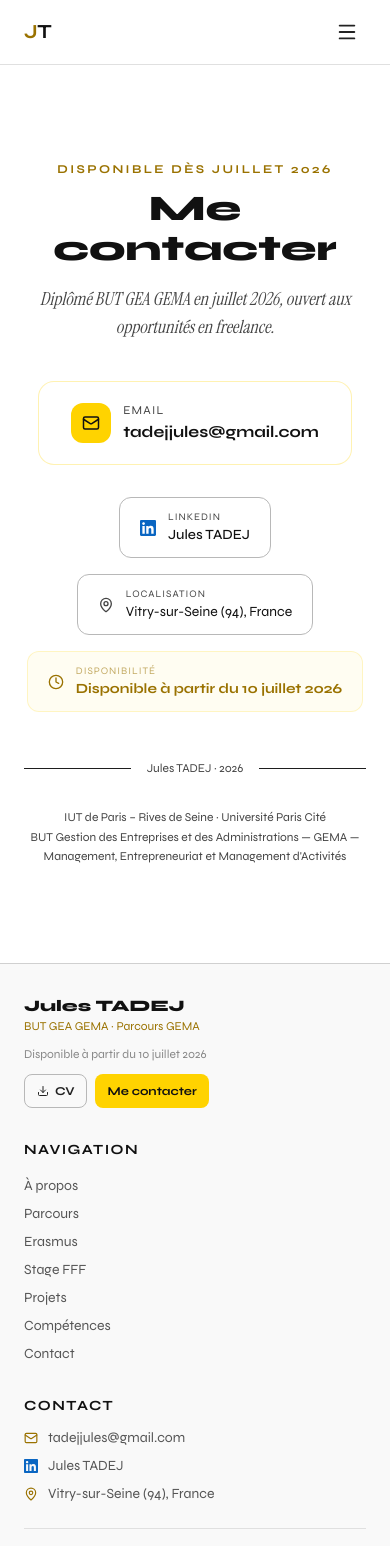
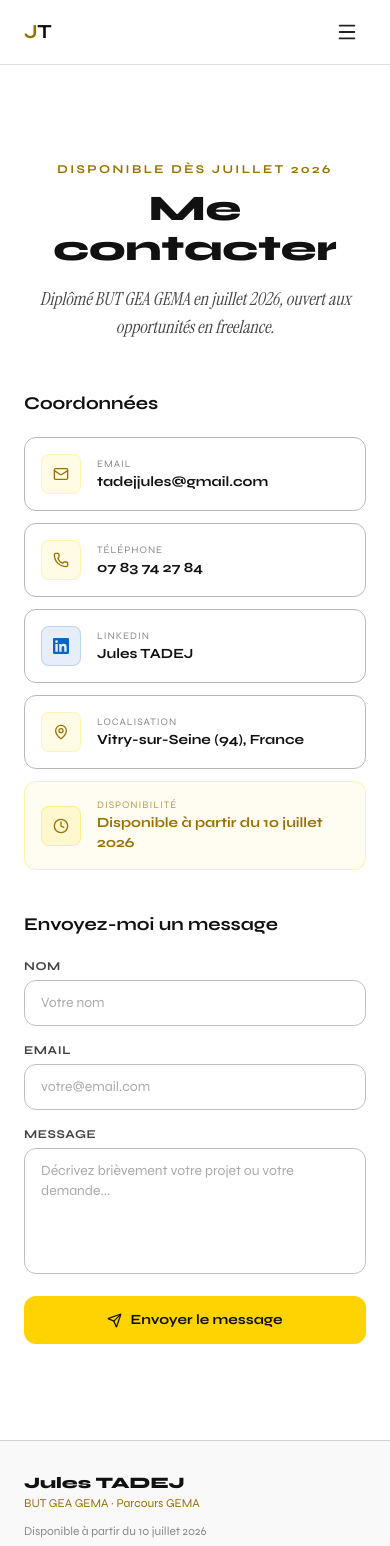
Before and after one commit to TADEJFFF/Portfolio-Julestadej, a Next.js app: page /contact in a window 390 px wide. Shown: the top 1546 px of the page. Built offline with nearby package versions, Linux system fonts and the light colour scheme.

Commit message:
Contact : formulaire avec envoi email automatique + telephone

```diff
--- a/package.json
+++ b/package.json
@@ -9,9 +9,11 @@
     "lint": "eslint"
   },
   "dependencies": {
+    "@types/nodemailer": "^8.0.0",
     "framer-motion": "^12.40.0",
     "lucide-react": "^1.17.0",
     "next": "16.2.6",
+    "nodemailer": "^8.0.10",
     "react": "19.2.4",
     "react-dom": "19.2.4"
   },
--- /dev/null
+++ b/src/app/actions/sendEmail.ts
@@ -0,0 +1,58 @@
+"use server";
+
+import nodemailer from "nodemailer";
+
+export async function sendEmail(formData: FormData) {
+  const nom = formData.get("nom") as string;
+  const email = formData.get("email") as string;
+  const message = formData.get("message") as string;
+
+  if (!nom || !email || !message) {
+    return { success: false, error: "Tous les champs sont requis." };
+  }
+
+  const transporter = nodemailer.createTransport({
+    service: "gmail",
+    auth: {
+      user: process.env.EMAIL_USER,
+      pass: process.env.EMAIL_PASS,
+    },
+  });
+
+  try {
+    await transporter.sendMail({
+      from: `"Portfolio Jules TADEJ" <${process.env.EMAIL_USER}>`,
+      to: process.env.EMAIL_USER,
+      replyTo: email,
+      subject: `📬 Nouveau message de ${nom} — Portfolio`,
+      html: `
+        <div style="font-family: sans-serif; max-width: 600px; margin: 0 auto;">
+          <h2 style="color: #111111; border-bottom: 2px solid #FFD300; padding-bottom: 8px;">
+            Nouveau message depuis ton portfolio
+          </h2>
+          <table style="width: 100%; margin-top: 16px;">
+            <tr>
+              <td style="padding: 8px 0; color: #666; font-size: 13px; width: 80px;">Nom</td>
+              <td style="padding: 8px 0; font-weight: bold; color: #111;">${nom}</td>
+            </tr>
+            <tr>
+              <td style="padding: 8px 0; color: #666; font-size: 13px;">Email</td>
+              <td style="padding: 8px 0; color: #111;"><a href="mailto:${email}" style="color: #9A7200;">${email}</a></td>
+            </tr>
+          </table>
+          <div style="margin-top: 20px; background: #f5f5f5; border-left: 3px solid #FFD300; padding: 16px; border-radius: 4px;">
+            <p style="color: #666; font-size: 12px; margin: 0 0 8px;">Message</p>
+            <p style="color: #111; line-height: 1.6; margin: 0;">${message.replace(/\n/g, "<br>")}</p>
+          </div>
+          <p style="margin-top: 24px; font-size: 11px; color: #aaa;">
+            Envoyé depuis portfolio-julestadej.vercel.app
+          </p>
+        </div>
+      `,
+    });
+
+    return { success: true };
+  } catch {
+    return { success: false, error: "Erreur lors de l'envoi. Réessaie plus tard." };
+  }
+}
--- a/src/components/sections/Contact.tsx
+++ b/src/components/sections/Contact.tsx
@@ -1,14 +1,36 @@
 "use client";
 
+import { useState, useRef } from "react";
 import { personal } from "@/lib/data";
 import { AnimatedSection } from "@/components/ui/AnimatedSection";
-import { Mail, MapPin, Clock } from "lucide-react";
+import { Mail, MapPin, Clock, Phone, Send } from "lucide-react";
+import { sendEmail } from "@/app/actions/sendEmail";
 
 export default function Contact() {
+  const [status, setStatus] = useState<"idle" | "sending" | "success" | "error">("idle");
+  const [errorMsg, setErrorMsg] = useState("");
+  const formRef = useRef<HTMLFormElement>(null);
+
+  async function handleSubmit(e: React.FormEvent<HTMLFormElement>) {
+    e.preventDefault();
+    setStatus("sending");
+    const formData = new FormData(e.currentTarget);
+    const result = await sendEmail(formData);
+    if (result.success) {
+      setStatus("success");
+      formRef.current?.reset();
+    } else {
+      setStatus("error");
+      setErrorMsg(result.error ?? "Erreur inconnue.");
+    }
+  }
+
   return (
     <section id="contact" className="section-padding bg-white">
-      <div className="max-w-3xl mx-auto px-6 text-center">
-        <AnimatedSection className="mb-10">
+      <div className="max-w-5xl mx-auto px-6">
+
+        {/* En-tête */}
+        <AnimatedSection className="mb-12 text-center">
           <span className="font-display text-xs font-bold text-[#9A7200] uppercase tracking-[0.2em] mb-3 block">
             Disponible dès juillet 2026
           </span>
@@ -20,78 +42,159 @@ export default function Contact() {
           </p>
         </AnimatedSection>
 
-        {/* Email principal — gros CTA */}
-        <AnimatedSection delay={0.1} className="mb-8">
+        <div className="grid md:grid-cols-2 gap-10">
+
+          {/* ── Coordonnées ── */}
+          <AnimatedSection direction="left">
+            <h3 className="font-display font-bold text-lg text-[#111111] mb-5">Coordonnées</h3>
+            <div className="flex flex-col gap-3">
+
+              {/* Email */}
               <a
                 href={`mailto:${personal.email}`}
-            className="group inline-flex items-center gap-3 px-8 py-5 rounded-2xl border border-[#FFD300]/30 bg-white hover:bg-[#FFD300]/10 hover:border-[#FFD300]/60 transition-all duration-300"
+                className="flex items-center gap-4 p-4 rounded-xl border border-[#b8b8b8] bg-white hover:border-[#9A7200]/50 hover:bg-[#f9f9f9] transition-all duration-200 group"
               >
-            <div className="w-10 h-10 rounded-xl bg-[#FFD300] flex items-center justify-center flex-shrink-0">
-              <Mail size={18} className="text-[#111111]" />
+                <div className="w-10 h-10 rounded-lg bg-[#FFD300]/10 border border-[#FFD300]/20 flex items-center justify-center flex-shrink-0">
+                  <Mail size={16} className="text-[#9A7200]" />
                 </div>
-            <div className="text-left">
-              <div className="font-display text-xs text-[#444444] uppercase tracking-widest mb-0.5">
-                Email
-              </div>
-              <div className="font-display font-bold text-[#111111] group-hover:text-[#9A7200] transition-colors duration-200">
+                <div>
+                  <div className="font-display text-[10px] text-[#888888] uppercase tracking-widest">Email</div>
+                  <div className="font-display font-bold text-sm text-[#111111] group-hover:text-[#9A7200] transition-colors">
                     {personal.email}
                   </div>
                 </div>
               </a>
-        </AnimatedSection>
 
-        {/* Autres contacts */}
-        <AnimatedSection delay={0.2} className="mb-12">
-          <div className="flex flex-wrap justify-center gap-4">
+              {/* Téléphone */}
+              <a
+                href={`tel:+33783742784`}
+                className="flex items-center gap-4 p-4 rounded-xl border border-[#b8b8b8] bg-white hover:border-[#9A7200]/50 hover:bg-[#f9f9f9] transition-all duration-200 group"
+              >
+                <div className="w-10 h-10 rounded-lg bg-[#FFD300]/10 border border-[#FFD300]/20 flex items-center justify-center flex-shrink-0">
+                  <Phone size={16} className="text-[#9A7200]" />
+                </div>
+                <div>
+                  <div className="font-display text-[10px] text-[#888888] uppercase tracking-widest">Téléphone</div>
+                  <div className="font-display font-bold text-sm text-[#111111] group-hover:text-[#9A7200] transition-colors">
+                    {personal.phone}
+                  </div>
+                </div>
+              </a>
+
               {/* LinkedIn */}
               <a
                 href={personal.linkedin}
                 target="_blank"
                 rel="noopener noreferrer"
-              className="flex items-center gap-3 px-5 py-3 rounded-xl border border-[#b8b8b8] bg-white hover:border-[#0A66C2]/60 hover:bg-[#0A66C2]/5 transition-all duration-200"
+                className="flex items-center gap-4 p-4 rounded-xl border border-[#b8b8b8] bg-white hover:border-[#0A66C2]/40 hover:bg-[#f9f9f9] transition-all duration-200 group"
               >
-              <svg viewBox="0 0 24 24" fill="currentColor" className="w-4 h-4 text-[#0A66C2] flex-shrink-0">
+                <div className="w-10 h-10 rounded-lg bg-[#0A66C2]/10 border border-[#0A66C2]/20 flex items-center justify-center flex-shrink-0">
+                  <svg viewBox="0 0 24 24" fill="#0A66C2" className="w-4 h-4">
                     <path d="M20.447 20.452h-3.554v-5.569c0-1.328-.027-3.037-1.852-3.037-1.853 0-2.136 1.445-2.136 2.939v5.667H9.351V9h3.414v1.561h.046c.477-.9 1.637-1.85 3.37-1.85 3.601 0 4.267 2.37 4.267 5.455v6.286zM5.337 7.433c-1.144 0-2.063-.926-2.063-2.065 0-1.138.92-2.063 2.063-2.063 1.14 0 2.064.925 2.064 2.063 0 1.139-.925 2.065-2.064 2.065zm1.782 13.019H3.555V9h3.564v11.452zM22.225 0H1.771C.792 0 0 .774 0 1.729v20.542C0 23.227.792 24 1.771 24h20.451C23.2 24 24 23.227 24 22.271V1.729C24 .774 23.2 0 22.222 0h.003z"/>
                   </svg>
-              <div className="text-left">
-                <div className="font-display text-[10px] text-[#444444] uppercase tracking-widest">LinkedIn</div>
-                <div className="font-display text-sm text-[#111111] font-medium">Jules TADEJ</div>
+                </div>
+                <div>
+                  <div className="font-display text-[10px] text-[#888888] uppercase tracking-widest">LinkedIn</div>
+                  <div className="font-display font-bold text-sm text-[#111111] group-hover:text-[#0A66C2] transition-colors">
+                    Jules TADEJ
+                  </div>
                 </div>
               </a>
 
               {/* Localisation */}
-            <div className="flex items-center gap-3 px-5 py-3 rounded-xl border border-[#b8b8b8] bg-white">
-              <MapPin size={16} className="text-[#444444]" />
-              <div className="text-left">
-                <div className="font-display text-[10px] text-[#444444] uppercase tracking-widest">Localisation</div>
-                <div className="font-display text-sm text-[#111111]">{personal.location}</div>
+              <div className="flex items-center gap-4 p-4 rounded-xl border border-[#b8b8b8] bg-white">
+                <div className="w-10 h-10 rounded-lg bg-[#FFD300]/10 border border-[#FFD300]/20 flex items-center justify-center flex-shrink-0">
+                  <MapPin size={16} className="text-[#9A7200]" />
+                </div>
+                <div>
+                  <div className="font-display text-[10px] text-[#888888] uppercase tracking-widest">Localisation</div>
+                  <div className="font-display font-bold text-sm text-[#111111]">{personal.location}</div>
                 </div>
               </div>
 
               {/* Disponibilité */}
-            <div className="flex items-center gap-3 px-5 py-3 rounded-xl border border-[#FFD300]/20 bg-[#FFD300]/5">
+              <div className="flex items-center gap-4 p-4 rounded-xl border border-[#FFD300]/30 bg-[#FFD300]/5">
+                <div className="w-10 h-10 rounded-lg bg-[#FFD300]/15 border border-[#FFD300]/30 flex items-center justify-center flex-shrink-0">
                   <Clock size={16} className="text-[#9A7200]" />
-              <div className="text-left">
-                <div className="font-display text-[10px] text-[#9A7200]/60 uppercase tracking-widest">Disponibilité</div>
-                <div className="font-display text-sm text-[#9A7200] font-bold">{personal.dispo}</div>
+                </div>
+                <div>
+                  <div className="font-display text-[10px] text-[#9A7200]/70 uppercase tracking-widest">Disponibilité</div>
+                  <div className="font-display font-bold text-sm text-[#9A7200]">{personal.dispo}</div>
                 </div>
               </div>
+
             </div>
           </AnimatedSection>
 
-        {/* Séparateur */}
-        <AnimatedSection delay={0.3}>
-          <div className="flex items-center gap-4 mb-8">
-            <div className="flex-1 h-px bg-[#1e1e1e]" />
-            <span className="font-display text-xs text-[#444444]">Jules TADEJ · 2026</span>
-            <div className="flex-1 h-px bg-[#1e1e1e]" />
+          {/* ── Formulaire ── */}
+          <AnimatedSection direction="right" delay={0.1}>
+            <h3 className="font-display font-bold text-lg text-[#111111] mb-5">Envoyez-moi un message</h3>
+            <form ref={formRef} onSubmit={handleSubmit} className="flex flex-col gap-4">
+
+              <div>
+                <label className="font-display text-xs font-bold text-[#444444] uppercase tracking-wider mb-1.5 block">
+                  Nom
+                </label>
+                <input
+                  type="text"
+                  name="nom"
+                  placeholder="Votre nom"
+                  required
+                  className="w-full font-display text-sm text-[#111111] bg-white border border-[#c0c0c0] rounded-xl px-4 py-3 outline-none focus:border-[#9A7200] focus:ring-2 focus:ring-[#FFD300]/20 transition-all duration-200 placeholder:text-[#aaaaaa]"
+                />
               </div>
-          <p className="font-display text-xs text-[#444444] leading-relaxed">
-            {personal.iut} · {personal.universite}
-            <br />
-            {personal.formation} — {personal.parcours}
-          </p>
+
+              <div>
+                <label className="font-display text-xs font-bold text-[#444444] uppercase tracking-wider mb-1.5 block">
+                  Email
+                </label>
+                <input
+                  type="email"
+                  name="email"
+                  placeholder="votre@email.com"
+                  required
+                  className="w-full font-display text-sm text-[#111111] bg-white border border-[#c0c0c0] rounded-xl px-4 py-3 outline-none focus:border-[#9A7200] focus:ring-2 focus:ring-[#FFD300]/20 transition-all duration-200 placeholder:text-[#aaaaaa]"
+                />
+              </div>
+
+              <div>
+                <label className="font-display text-xs font-bold text-[#444444] uppercase tracking-wider mb-1.5 block">
+                  Message
+                </label>
+                <textarea
+                  name="message"
+                  placeholder="Décrivez brièvement votre projet ou votre demande..."
+                  required
+                  rows={5}
+                  className="w-full font-display text-sm text-[#111111] bg-white border border-[#c0c0c0] rounded-xl px-4 py-3 outline-none focus:border-[#9A7200] focus:ring-2 focus:ring-[#FFD300]/20 transition-all duration-200 placeholder:text-[#aaaaaa] resize-none"
+                />
+              </div>
+
+              {/* Feedback */}
+              {status === "success" && (
+                <div className="text-sm font-display text-emerald-600 bg-emerald-50 border border-emerald-200 rounded-xl px-4 py-3">
+                  ✓ Message envoyé ! Je te répondrai rapidement.
+                </div>
+              )}
+              {status === "error" && (
+                <div className="text-sm font-display text-red-600 bg-red-50 border border-red-200 rounded-xl px-4 py-3">
+                  ✗ {errorMsg}
+                </div>
+              )}
+
+              <button
+                type="submit"
+                disabled={status === "sending"}
+                className="inline-flex items-center justify-center gap-2 font-display font-bold text-sm px-6 py-3.5 rounded-xl bg-[#FFD300] text-[#111111] hover:bg-[#e6be00] disabled:opacity-60 disabled:cursor-not-allowed transition-all duration-200"
+              >
+                <Send size={15} />
+                {status === "sending" ? "Envoi en cours..." : "Envoyer le message"}
+              </button>
+
+            </form>
           </AnimatedSection>
+
+        </div>
       </div>
     </section>
   );
--- a/src/lib/data.ts
+++ b/src/lib/data.ts
@@ -7,7 +7,7 @@ export const personal = {
   lastName: "TADEJ",
   fullName: "Jules TADEJ",
   email: "tadejjules@gmail.com",
-  phone: "+33 7 83 74 27 84",
+  phone: "07 83 74 27 84",
   location: "Vitry-sur-Seine (94), France",
   linkedin: "https://www.linkedin.com/in/jules-tadej-107612295",
   formation: "BUT Gestion des Entreprises et des Administrations",
```
Also changed, not shown: 1 other file (tests, documents, lock files or other folders). Lines whose indentation alone changed are shown as unchanged.
